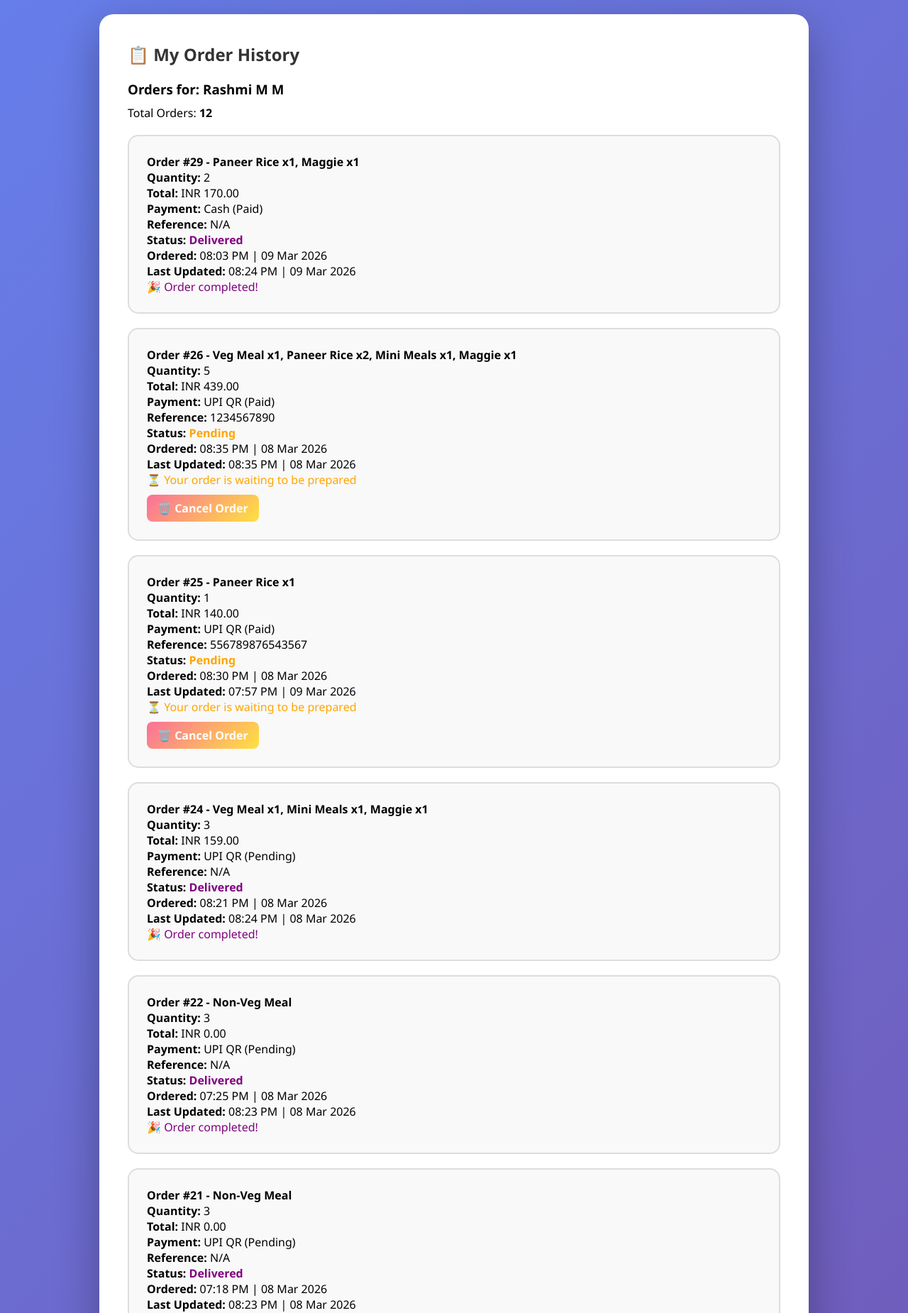
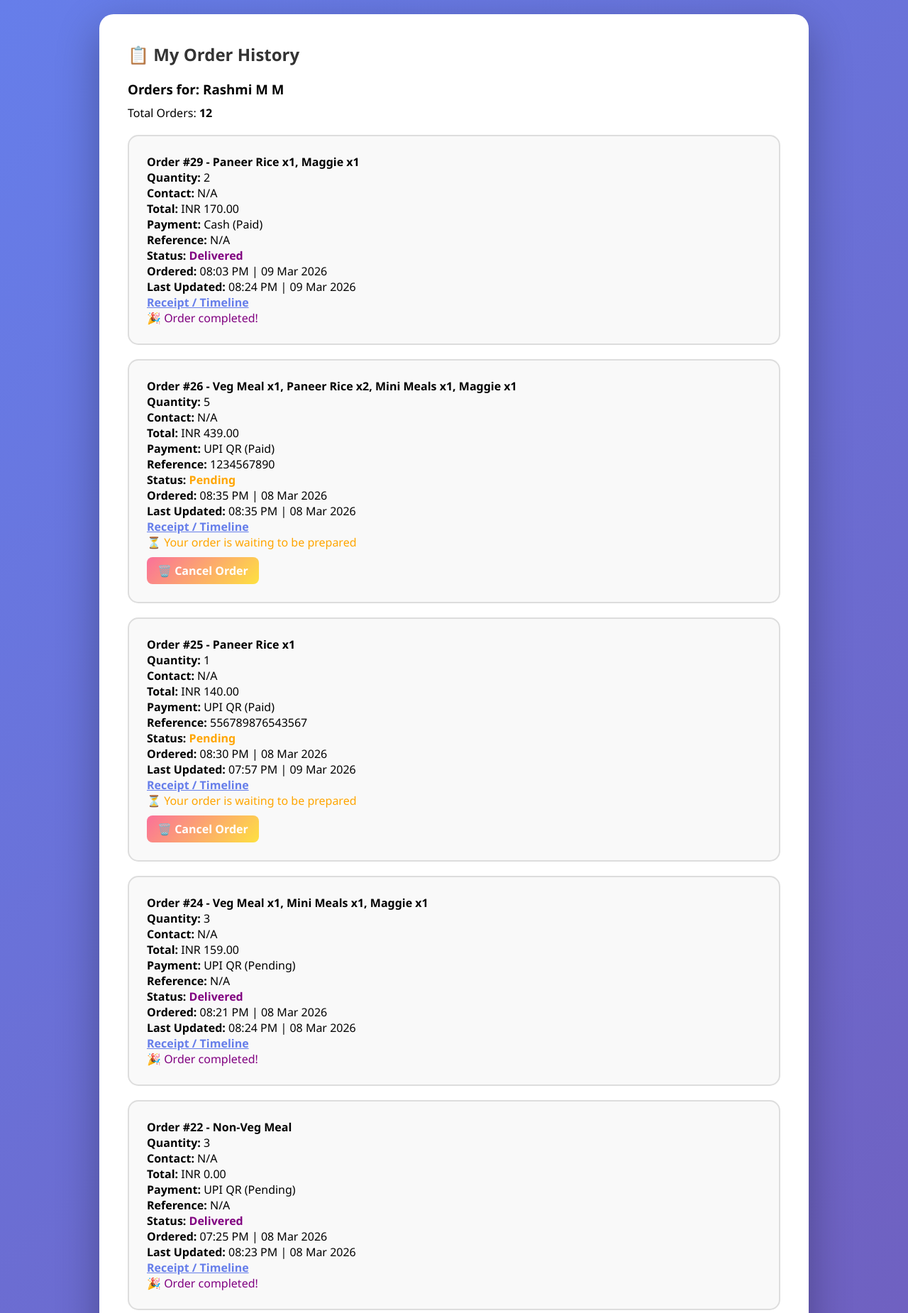
Before and after one commit to rashmimalikarjun/Order-management-system, a Flask app: page /my-orders in a window 1280 px wide. Shown: the top 1850 px of the page at 71% size. Run offline with Flask 3, Linux system fonts and the light colour scheme; a user stored in the database is signed in; data comes from the database, SQL or seed files in the repository.

Commit message:
Update my_orders.html

```diff
--- a/templates/my_orders.html
+++ b/templates/my_orders.html
@@ -122,15 +122,20 @@
                 <div class="order-card">
                     <h4>Order #{{ order.id }} - {{ order.menu }}</h4>
                     <p><strong>Quantity:</strong> {{ order.quantity }}</p>
+                    <p><strong>Contact:</strong> {{ order.contact_number or 'N/A' }}</p>
                     <p><strong>Total:</strong> INR {{ '%.2f'|format(order.total_price or 0) }}</p>
                     <p><strong>Payment:</strong> {{ order.payment_method }} ({{ order.payment_status }})</p>
                     <p><strong>Reference:</strong> {{ order.payment_reference or 'N/A' }}</p>
+                    {% if order.payment_proof_path %}
+                        <p><strong>Payment Proof:</strong> <a href="{{ url_for('static', filename=order.payment_proof_path) }}" target="_blank">View proof</a></p>
+                    {% endif %}
                     <p>
                         <strong>Status:</strong>
                         <span class="status-{{ order.status|lower }}">{{ order.status }}</span>
                     </p>
                     <p><strong>Ordered:</strong> {{ order.time }}</p>
                     <p><strong>Last Updated:</strong> {{ order.status_time }}</p>
+                    <p><a href="{{ url_for('receipt', order_id=order.id) }}" style="color:#667eea; font-weight:600;">Receipt / Timeline</a></p>
 
                     {% if order.status == 'Pending' %}
                         <p style="color: orange;">⏳ Your order is waiting to be prepared</p>
```
